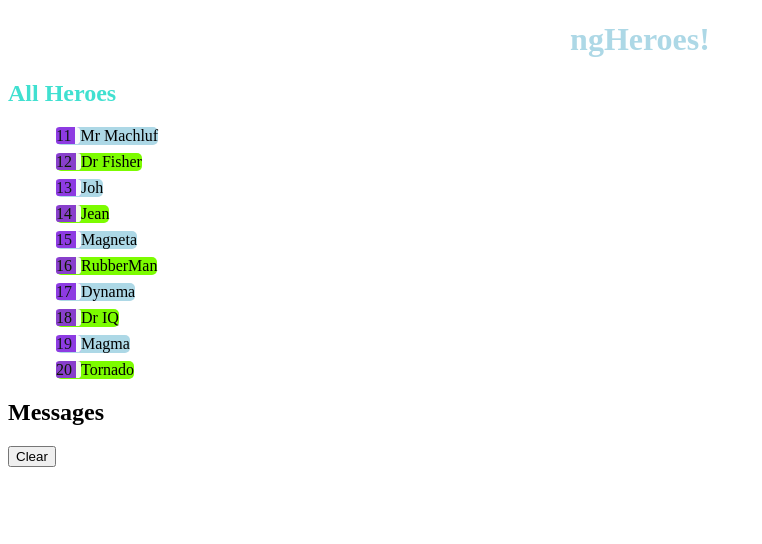
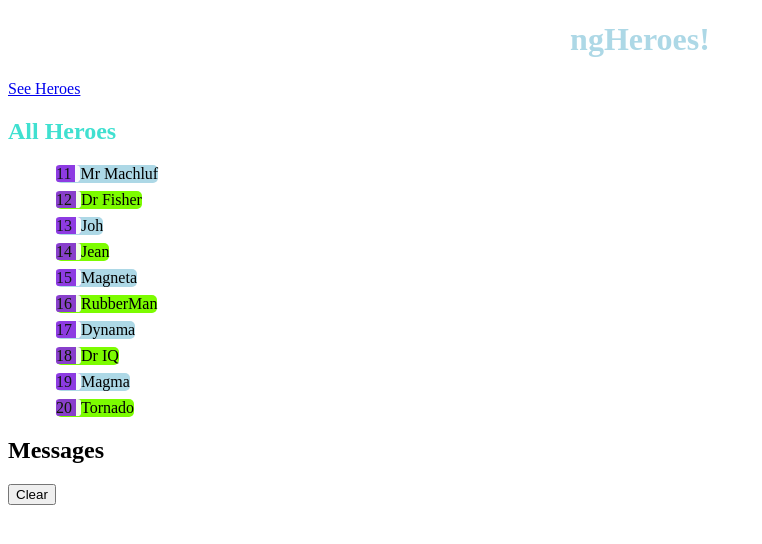
Before and after one commit to avivsab/Angular-Hero, an Angular app in the folder ngHeroes/: page /heroes in a window 1280 px wide. Shown: the top 544 px of the page, without its empty margins (0-762 px from the left). Built offline with nearby package versions, Linux system fonts and the light colour scheme.

Commit message:
Add nav elem with <a rouerLink> to /heroes route

```diff
--- a/ngHeroes/src/app/app.component.html
+++ b/ngHeroes/src/app/app.component.html
@@ -2,6 +2,8 @@
   <h1>
      {{ title }}!
   </h1>
-
+  <nav>
+    <a routerLink="/heroes">See Heroes</a>
+  </nav>
   <router-outlet></router-outlet>
   <app-messages></app-messages>
```
